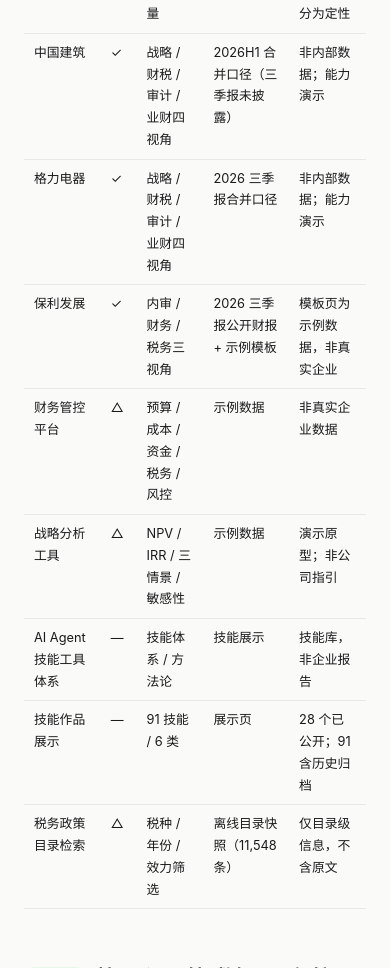
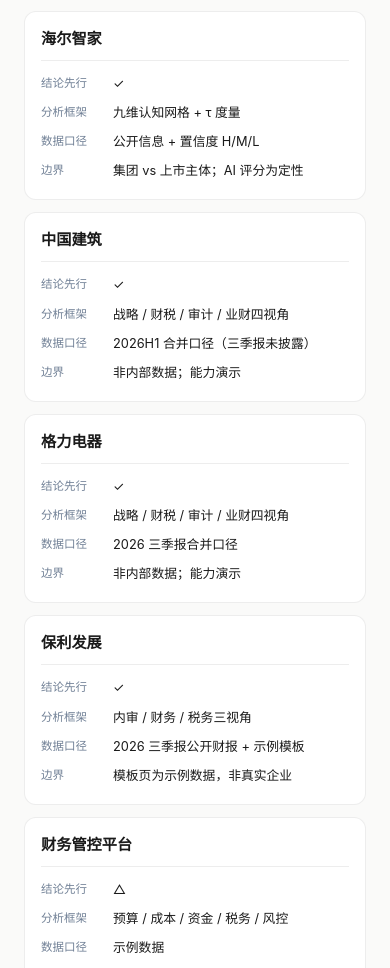
Before and after one commit to Vane1981-2011/portfolio-index, a plain HTML site: page index.html in a window 390 px wide. Shown: the part 1032-2000 px from the top of the page. Drawn offline with Linux system fonts and the light colour scheme.

Commit message:
fix(mobile): 作品总览对比表在手机上改为卡片布局，避免五列挤压成一字一行

```diff
--- a/index.html
+++ b/index.html
@@ -32,8 +32,23 @@
   footer{padding:40px 0 64px;text-align:center;color:var(--muted);font-size:.8rem;line-height:1.9}
   footer .brand{color:var(--gold);font-weight:600}
   table{width:100%;border-collapse:collapse;font-size:.8rem}
-  th{text-align:left;color:var(--muted);font-size:.7rem;padding:8px 10px;border-bottom:2px solid var(--border)}
+  th{text-align:left;color:var(--muted);font-size:.7rem;padding:8px 10px;border-bottom:2px solid var(--border);white-space:nowrap}
   td{padding:8px 10px;border-bottom:1px solid var(--border);vertical-align:top}
+
+  .table-wrap{overflow-x:auto}
+  /* 手机端：对比表改为卡片，避免 5 列挤压成一字一行 */
+  @media (max-width:700px){
+    .table-wrap{overflow:visible}
+    table,thead,tbody,tr,td,th{display:block}
+    thead{display:none}
+    tbody tr{display:block;background:var(--card);border:1px solid var(--border);border-radius:12px;padding:14px 16px;margin-bottom:12px}
+    tbody td{display:flex;gap:12px;border:0;padding:4px 0;line-height:1.65}
+    tbody td::before{content:attr(data-label);flex:0 0 60px;color:var(--muted);font-size:.72rem;line-height:1.75}
+    tbody td:first-child{display:block;font-weight:600;font-size:.95rem;border-bottom:1px solid var(--border);padding:0 0 9px;margin-bottom:8px}
+    tbody td:first-child::before{display:none}
+    .section h2{font-size:1.1rem;gap:6px}
+    .tag{white-space:nowrap;flex:0 0 auto}
+  }
 </style>
 </head>
 <body>
@@ -49,22 +64,22 @@
 
   <div class="section">
     <h2><span class="tag green">方法论</span> 12 个作品的「结论 / 框架 / 口径 / 边界」</h2>
-    <div style="overflow-x:auto;">
+    <div class="table-wrap">
       <table>
         <thead><tr><th>作品</th><th>结论先行</th><th>分析框架</th><th>数据口径</th><th>边界</th></tr></thead>
         <tbody>
-          <tr><td>中际旭创 2026Q3</td><td>✓</td><td>四阶验真 + 两金敏感性 + 三因素 + 压力测试</td><td>2026 三季报 + 资料/预测逐项标注</td><td>前三季累计；2028E 为情景假设，非指引</td></tr>
-          <tr><td>美的集团</td><td>✓</td><td>财务健康 + 税务风险 + LRC + CBA</td><td>2026 三季报 + 模型估算</td><td>模型估算；三季累计与年报不直接可比</td></tr>
-          <tr><td>万科 A</td><td>✓</td><td>四阶验真 + 三道红线 + 现金流四象限</td><td>2026 三季报；期末归母/平均存货口径</td><td>公开财报分析，非投资建议</td></tr>
-          <tr><td>海尔智家</td><td>✓</td><td>九维认知网格 + τ 度量</td><td>公开信息 + 置信度 H/M/L</td><td>集团 vs 上市主体；AI 评分为定性</td></tr>
-          <tr><td>中国建筑</td><td>✓</td><td>战略 / 财税 / 审计 / 业财四视角</td><td>2026H1 合并口径（三季报未披露）</td><td>非内部数据；能力演示</td></tr>
-          <tr><td>格力电器</td><td>✓</td><td>战略 / 财税 / 审计 / 业财四视角</td><td>2026 三季报合并口径</td><td>非内部数据；能力演示</td></tr>
-          <tr><td>保利发展</td><td>✓</td><td>内审 / 财务 / 税务三视角</td><td>2026 三季报公开财报 + 示例模板</td><td>模板页为示例数据，非真实企业</td></tr>
-          <tr><td>财务管控平台</td><td>△</td><td>预算 / 成本 / 资金 / 税务 / 风控</td><td>示例数据</td><td>非真实企业数据</td></tr>
-          <tr><td>战略分析工具</td><td>△</td><td>NPV / IRR / 三情景 / 敏感性</td><td>示例数据</td><td>演示原型；非公司指引</td></tr>
-          <tr><td>AI Agent 技能工具体系</td><td>—</td><td>技能体系 / 方法论</td><td>技能展示</td><td>技能库，非企业报告</td></tr>
-          <tr><td>技能作品展示</td><td>—</td><td>91 技能 / 6 类</td><td>展示页</td><td>28 个已公开；91 含历史归档</td></tr>
-          <tr><td>税务政策目录检索</td><td>△</td><td>税种 / 年份 / 效力筛选</td><td>离线目录快照（11,548 条）</td><td>仅目录级信息，不含原文</td></tr>
+          <tr><td data-label="作品">中际旭创 2026Q3</td><td data-label="结论先行">✓</td><td data-label="分析框架">四阶验真 + 两金敏感性 + 三因素 + 压力测试</td><td data-label="数据口径">2026 三季报 + 资料/预测逐项标注</td><td data-label="边界">前三季累计；2028E 为情景假设，非指引</td></tr>
+          <tr><td data-label="作品">美的集团</td><td data-label="结论先行">✓</td><td data-label="分析框架">财务健康 + 税务风险 + LRC + CBA</td><td data-label="数据口径">2026 三季报 + 模型估算</td><td data-label="边界">模型估算；三季累计与年报不直接可比</td></tr>
+          <tr><td data-label="作品">万科 A</td><td data-label="结论先行">✓</td><td data-label="分析框架">四阶验真 + 三道红线 + 现金流四象限</td><td data-label="数据口径">2026 三季报；期末归母/平均存货口径</td><td data-label="边界">公开财报分析，非投资建议</td></tr>
+          <tr><td data-label="作品">海尔智家</td><td data-label="结论先行">✓</td><td data-label="分析框架">九维认知网格 + τ 度量</td><td data-label="数据口径">公开信息 + 置信度 H/M/L</td><td data-label="边界">集团 vs 上市主体；AI 评分为定性</td></tr>
+          <tr><td data-label="作品">中国建筑</td><td data-label="结论先行">✓</td><td data-label="分析框架">战略 / 财税 / 审计 / 业财四视角</td><td data-label="数据口径">2026H1 合并口径（三季报未披露）</td><td data-label="边界">非内部数据；能力演示</td></tr>
+          <tr><td data-label="作品">格力电器</td><td data-label="结论先行">✓</td><td data-label="分析框架">战略 / 财税 / 审计 / 业财四视角</td><td data-label="数据口径">2026 三季报合并口径</td><td data-label="边界">非内部数据；能力演示</td></tr>
+          <tr><td data-label="作品">保利发展</td><td data-label="结论先行">✓</td><td data-label="分析框架">内审 / 财务 / 税务三视角</td><td data-label="数据口径">2026 三季报公开财报 + 示例模板</td><td data-label="边界">模板页为示例数据，非真实企业</td></tr>
+          <tr><td data-label="作品">财务管控平台</td><td data-label="结论先行">△</td><td data-label="分析框架">预算 / 成本 / 资金 / 税务 / 风控</td><td data-label="数据口径">示例数据</td><td data-label="边界">非真实企业数据</td></tr>
+          <tr><td data-label="作品">战略分析工具</td><td data-label="结论先行">△</td><td data-label="分析框架">NPV / IRR / 三情景 / 敏感性</td><td data-label="数据口径">示例数据</td><td data-label="边界">演示原型；非公司指引</td></tr>
+          <tr><td data-label="作品">AI Agent 技能工具体系</td><td data-label="结论先行">—</td><td data-label="分析框架">技能体系 / 方法论</td><td data-label="数据口径">技能展示</td><td data-label="边界">技能库，非企业报告</td></tr>
+          <tr><td data-label="作品">技能作品展示</td><td data-label="结论先行">—</td><td data-label="分析框架">91 技能 / 6 类</td><td data-label="数据口径">展示页</td><td data-label="边界">28 个已公开；91 含历史归档</td></tr>
+          <tr><td data-label="作品">税务政策目录检索</td><td data-label="结论先行">△</td><td data-label="分析框架">税种 / 年份 / 效力筛选</td><td data-label="数据口径">离线目录快照（11,548 条）</td><td data-label="边界">仅目录级信息，不含原文</td></tr>
         </tbody>
       </table>
     </div>
@@ -144,7 +159,8 @@
   <div class="container">
     <span class="brand">李霞 · 财务负责人作品集</span><br>
     12 个作品 · 五类分开展示 · 真实报告 ≠ 示例数据 ≠ 技能库<br>
-    页面工具名：稽影 / 智析 / ZCode（本人自建工具，非第三方产品）｜ 数据截至 2026-10-30
+    页面工具名：稽影 / 智析 / ZCode（本人自建工具，非第三方产品）｜ 数据截至 2026-10-30<br>
+    <span style="font-size:.75rem">如微信内加载异常，请点右上角「···」→「在浏览器打开」</span>
   </div>
 </footer>
 </body>
```
